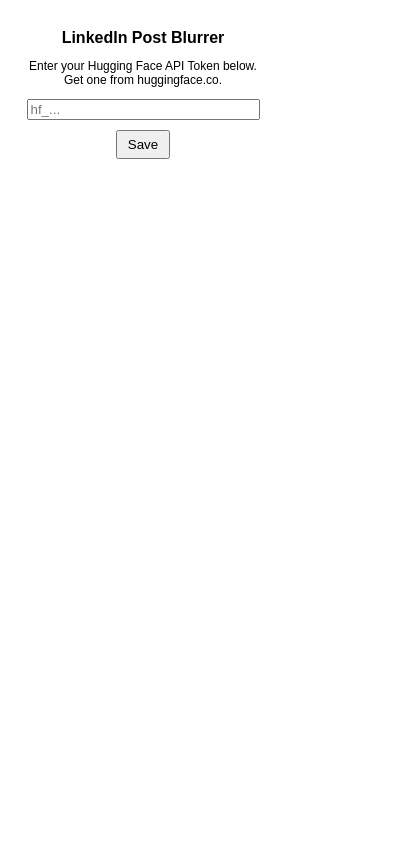
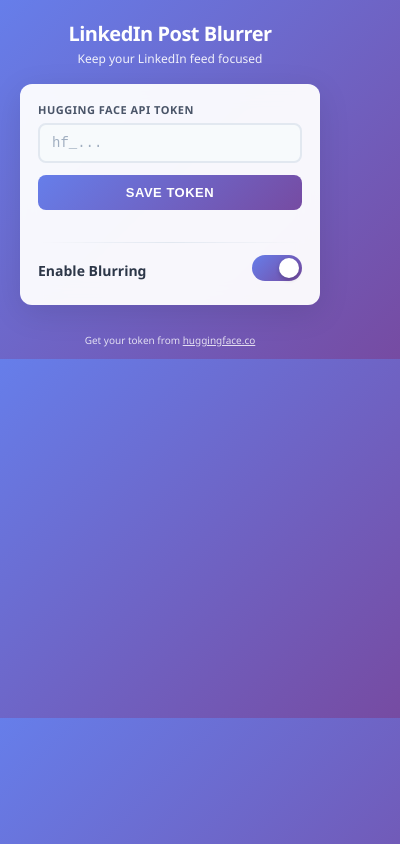
Before and after one commit to km-kushmathur/linkedin-pmo-extension, a browser extension: page popup.html in a window 400 px wide. Drawn offline with Linux system fonts and the light colour scheme.

Commit message:
added blur toggle and appearance

```diff
--- a/content.js
+++ b/content.js
@@ -1,6 +1,9 @@
 // content.js
 
 function checkForNewPosts() {
+  chrome.storage.local.get(['enabled'], (result) => {
+    if (result.enabled === false) return; // Skip if blurring is disabled
+
     const feed = document.querySelector('.scaffold-finite-scroll__content');
     if (!feed) return;
 
@@ -65,6 +68,7 @@
         }
       });
     });
+  });
 }
 
 // Observe page changes
--- a/popup.html
+++ b/popup.html
@@ -3,39 +3,246 @@
 <head>
   <title>LinkedIn Post Blurrer</title>
   <style>
+    * {
+      margin: 0;
+      padding: 0;
+      box-sizing: border-box;
+    }
+
     body {
-      width: 250px;
-      font-family: sans-serif;
+      width: 340px;
+      font-family: 'Segoe UI', Tahoma, Geneva, Verdana, sans-serif;
+      background: linear-gradient(135deg, #667eea 0%, #764ba2 100%);
+      padding: 0;
+      color: #fff;
+    }
+
+    .container {
+      padding: 20px;
+    }
+
+    .header {
       text-align: center;
+      margin-bottom: 16px;
+    }
+
+    h1 {
+      font-size: 20px;
+      font-weight: 600;
+      margin-bottom: 4px;
+      letter-spacing: -0.5px;
+    }
+
+    .subtitle {
+      font-size: 12px;
+      opacity: 0.9;
+      line-height: 1.4;
+    }
+
+    .card {
+      background: rgba(255, 255, 255, 0.95);
+      border-radius: 12px;
+      padding: 18px;
+      box-shadow: 0 8px 32px rgba(0, 0, 0, 0.1);
+      backdrop-filter: blur(10px);
+    }
+
+    .input-group {
+      margin-bottom: 12px;
+    }
+
+    label {
+      display: block;
+      font-size: 11px;
+      font-weight: 600;
+      color: #4a5568;
+      margin-bottom: 6px;
+      text-align: left;
+      text-transform: uppercase;
+      letter-spacing: 0.5px;
+    }
+
+    input[type="password"] {
+      width: 100%;
+      padding: 10px 12px;
+      border: 2px solid #e2e8f0;
+      border-radius: 8px;
+      font-size: 14px;
+      font-family: 'Courier New', monospace;
+      transition: all 0.3s ease;
+      background: #f7fafc;
+      color: #2d3748;
+    }
+
+    input[type="password"]:focus {
+      outline: none;
+      border-color: #667eea;
+      background: #fff;
+      box-shadow: 0 0 0 3px rgba(102, 126, 234, 0.1);
+    }
+
+    input[type="password"]::placeholder {
+      color: #a0aec0;
+    }
+
+    button {
+      width: 100%;
       padding: 10px;
+      background: linear-gradient(135deg, #667eea 0%, #764ba2 100%);
+      color: white;
+      border: none;
+      border-radius: 8px;
+      font-size: 13px;
+      font-weight: 600;
+      cursor: pointer;
+      transition: all 0.3s ease;
+      text-transform: uppercase;
+      letter-spacing: 0.5px;
     }
-    h1 {
-      font-size: 16px;
+
+    button:hover {
+      transform: translateY(-2px);
+      box-shadow: 0 4px 12px rgba(102, 126, 234, 0.4);
     }
-    p {
-        font-size: 12px;
+
+    button:active {
+      transform: translateY(0);
     }
-    input {
-      width: 90%;
-      margin-bottom: 10px;
+
+    #status {
+      margin-top: 8px;
+      font-size: 12px;
+      font-weight: 600;
+      text-align: center;
+      padding: 6px;
+      border-radius: 6px;
+      transition: all 0.3s ease;
+      min-height: 0;
     }
-    button {
-      padding: 5px 10px;
+
+    #status.success {
+      background: #d4edda;
+      color: #155724;
     }
-    #status {
-      margin-top: 10px;
-      font-size: 12px;
-      font-weight: bold;
+
+    #status.error {
+      background: #f8d7da;
+      color: #721c24;
+    }
+
+    .divider {
+      height: 1px;
+      background: linear-gradient(to right, transparent, #e2e8f0, transparent);
+      margin: 12px 0;
+    }
+
+    .toggle-section {
+      display: flex;
+      align-items: center;
+      justify-content: space-between;
+      padding: 0;
+    }
+
+    .toggle-label {
+      font-size: 14px;
+      font-weight: 600;
+      color: #2d3748;
+      margin: 0;
+      text-transform: none;
+      letter-spacing: normal;
+    }
+
+    /* Custom Toggle Switch */
+    .switch {
+      position: relative;
+      display: inline-block;
+      width: 50px;
+      height: 26px;
+    }
+
+    .switch input {
+      opacity: 0;
+      width: 0;
+      height: 0;
+    }
+
+    .slider {
+      position: absolute;
+      cursor: pointer;
+      top: 0;
+      left: 0;
+      right: 0;
+      bottom: 0;
+      background-color: #cbd5e0;
+      transition: 0.3s;
+      border-radius: 34px;
+    }
+
+    .slider:before {
+      position: absolute;
+      content: "";
+      height: 20px;
+      width: 20px;
+      left: 3px;
+      bottom: 3px;
+      background-color: white;
+      transition: 0.3s;
+      border-radius: 50%;
+      box-shadow: 0 2px 4px rgba(0, 0, 0, 0.2);
+    }
+
+    input:checked + .slider {
+      background: linear-gradient(135deg, #667eea 0%, #764ba2 100%);
+    }
+
+    input:checked + .slider:before {
+      transform: translateX(24px);
+    }
+
+    .footer {
+      text-align: center;
+      padding: 8px 12px 12px;
+      font-size: 10px;
+      opacity: 0.8;
+    }
+
+    .footer a {
+      color: #fff;
+      text-decoration: underline;
     }
   </style>
 </head>
 <body>
-  <h1>LinkedIn Post Blurrer</h1>
-  <p>Enter your Hugging Face API Token below. Get one from huggingface.co.</p>
+  <div class="container">
+    <div class="header">
+      <h1>LinkedIn Post Blurrer</h1>
+      <p class="subtitle">Keep your LinkedIn feed focused</p>
+    </div>
 
-  <input type="password" id="apiToken" placeholder="hf_...">
-  <button id="saveButton">Save</button>
-  <div id="status"></div>
+    <div class="card">
+      <div class="input-group">
+        <label for="apiToken">Hugging Face API Token</label>
+        <input type="password" id="apiToken" placeholder="hf_...">
+      </div>
+
+      <button id="saveButton">Save Token</button>
+      <div id="status"></div>
+
+      <div class="divider"></div>
+
+      <div class="toggle-section">
+        <span class="toggle-label">Enable Blurring</span>
+        <label class="switch">
+          <input type="checkbox" id="enableToggle" checked>
+          <span class="slider"></span>
+        </label>
+      </div>
+    </div>
+  </div>
+
+  <div class="footer">
+    Get your token from <a href="https://huggingface.co" target="_blank">huggingface.co</a>
+  </div>
 
   <script src="popup.js"></script>
 </body>
--- a/popup.js
+++ b/popup.js
@@ -3,13 +3,15 @@
 const saveButton = document.getElementById('saveButton');
 const apiTokenInput = document.getElementById('apiToken');
 const statusDiv = document.getElementById('status');
+const enableToggle = document.getElementById('enableToggle');
 
-// Load any previously saved token when the popup opens
+// Load any previously saved token and enabled state when the popup opens
 document.addEventListener('DOMContentLoaded', () => {
-  chrome.storage.local.get(['hf_api_token'], (result) => {
+  chrome.storage.local.get(['hf_api_token', 'enabled'], (result) => {
     if (result.hf_api_token) {
       apiTokenInput.value = result.hf_api_token;
     }
+    enableToggle.checked = result.enabled !== false; // Default to true if not set
   });
 });
 
@@ -18,14 +20,20 @@
   const token = apiTokenInput.value;
   if (token) {
     chrome.storage.local.set({ hf_api_token: token }, () => {
-      statusDiv.textContent = 'Token saved!';
-      statusDiv.style.color = 'green';
+      statusDiv.textContent = '✓ Token saved successfully!';
+      statusDiv.className = 'success';
       setTimeout(() => {
         statusDiv.textContent = '';
+        statusDiv.className = '';
       }, 2000);
     });
   } else {
-    statusDiv.textContent = 'Please enter a token.';
-    statusDiv.style.color = 'red';
+    statusDiv.textContent = '✗ Please enter a token';
+    statusDiv.className = 'error';
   }
 });
+
+// Save the enabled state when the toggle changes
+enableToggle.addEventListener('change', (e) => {
+  chrome.storage.local.set({ enabled: e.target.checked });
+});
```
Lines whose indentation alone changed are shown as unchanged.
